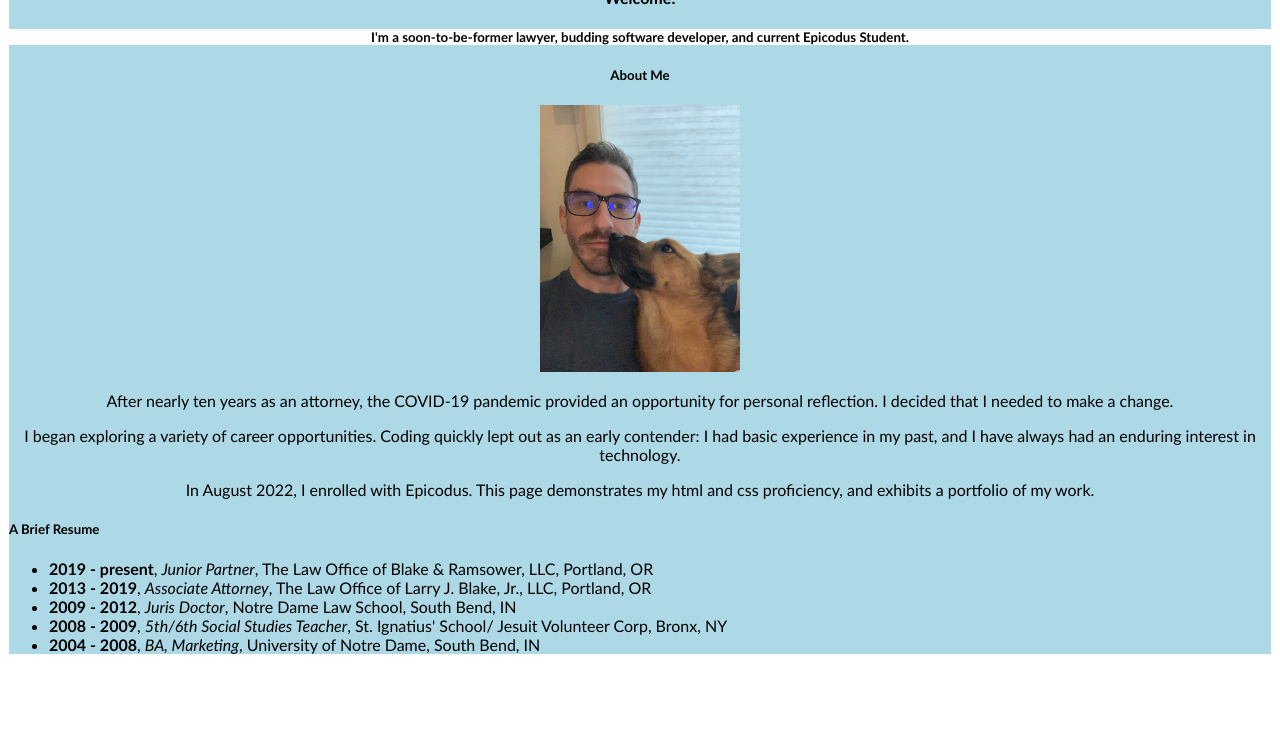
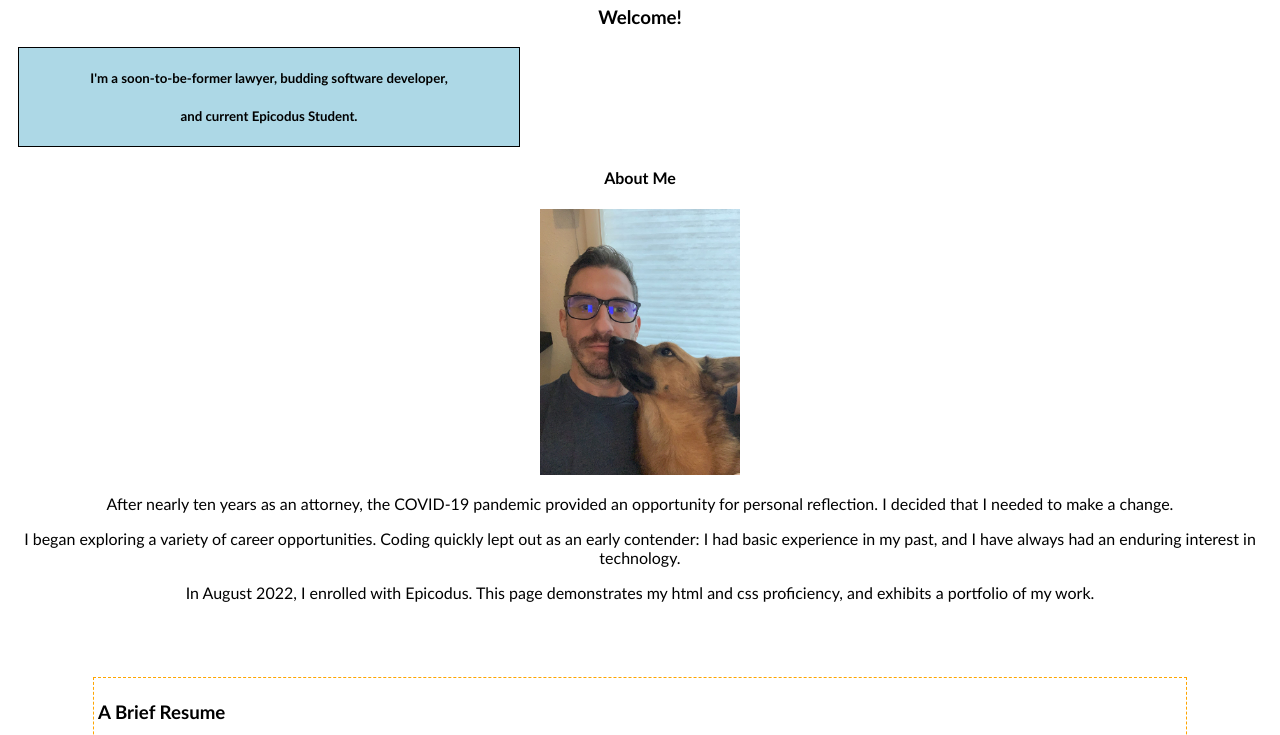
Before and after one commit to gramsower/Portfolio-landing, a plain HTML site: page index.html in a window 1280 px wide. Shown: the part 94-829 px from the top of the page. Before the commit the page ends 800 px from the top, so only its background shows below. Drawn offline with Linux system fonts and the light colour scheme.

Commit message:
WIP update with additional content and cleaner formatting. Approaching final draft.

```diff
--- a/css/styles.css
+++ b/css/styles.css
@@ -1,20 +1,22 @@
 .page {
-  margin: 1px;
-  background-color: lightblue;
+  background-color: white;
+  padding: 10px;
   text-align: center;
-  font-family: 'Trebuchet MS', 'Lucida Sans Unicode', 'Lucida Grande', 'Lucida Sans', Arial, sans-serif;
+  font-family: 'Trebuchet MS', 'Lucida Sans Unicode', 'Lucida Grande', 'Lucida Sans', Arial, sans-serif
 }
 
 .box1 {
+  width: 500px;
   text-align: center;
-  margin 10px;
-  border: 10px black;
-  background-color: white;
+  border:1px solid black;
+  background-color: lightblue;
+
 
 }
 .resume {
-  border: 10px orange;
-
+  margin: 75px;
+  border: dashed 1px orange;
+  padding: 4px;
   text-align: left;
 
 }
--- a/index.html
+++ b/index.html
@@ -8,12 +8,13 @@
 <body>
   <div class="page">
     <h1>Greg Ramsower's Epicodus Portfolio</h1>
-    <h4>Welcome!</h4>
+      <h3>Welcome!</h3>
     <div class="box1">
-      <h5>I'm a soon-to-be-former lawyer, budding software developer, and current Epicodus Student.</h5>
+      <h5>I'm a soon-to-be-former lawyer, budding software developer,</h5>
+      <h5>and current Epicodus Student.</h5>
     </div>
 
-    <h5>About Me</h5>
+    <h4>About Me</h4>
     <img src="img/gregandbear.jpeg" alt="Headshot of Greg and his dog, Bear", width="200px">
     <p>After nearly ten years as an attorney, the COVID-19 pandemic provided an opportunity for personal reflection.  I decided that I needed to make a change.</p>
     <p>I began exploring a variety of career opportunities.  Coding quickly lept out as an early contender: I had basic experience in my past, and I have always had an enduring interest in technology.</p>
@@ -21,7 +22,7 @@
 
 
     <div class="resume">
-      <h5>A <strong>Brief</strong> Resume</h5>
+      <h3>A <strong>Brief</strong> Resume</h3>
         <ul>
           <li><span style="font-weight:bold">2019 - present</span>, <em>Junior Partner</em>, The Law Office of Blake & Ramsower, LLC, Portland, OR</li>
           <li><span style="font-weight:bold">2013 - 2019</span>, <em>Associate Attorney</em>, The Law Office of Larry J. Blake, Jr., LLC, Portland, OR</li>
```
